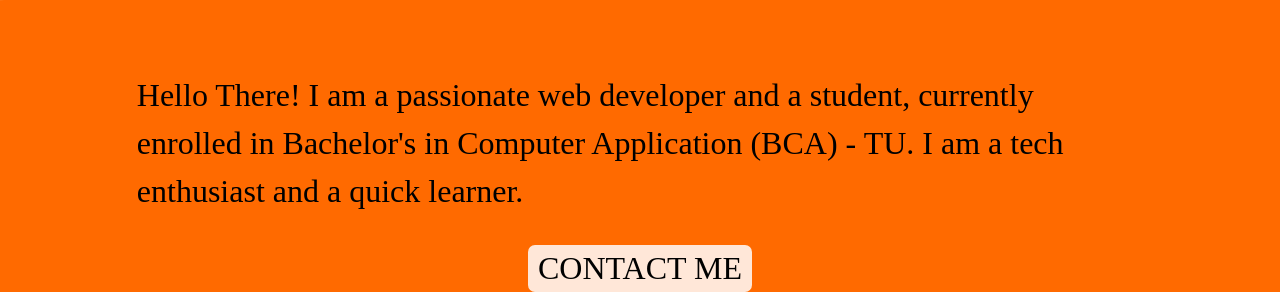
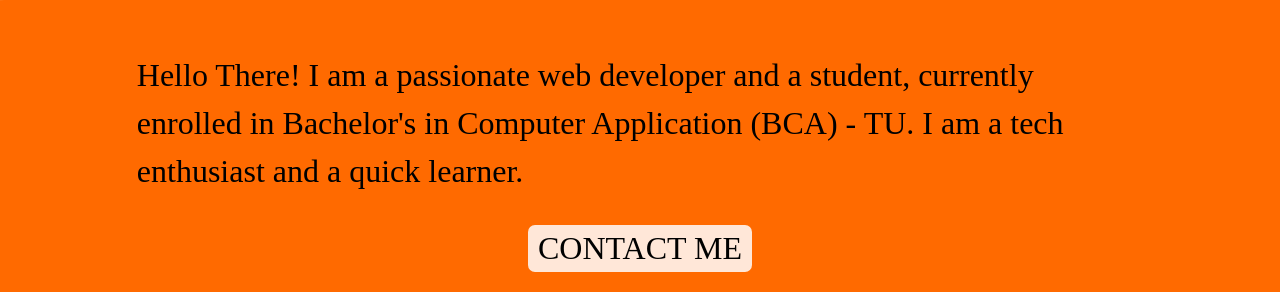
Before and after one commit to AryanAD/portfolio, a plain HTML site: page details.html in a window 1280 px wide. Shown: the part 508-800 px from the top of the page. Drawn offline with Linux system fonts and the light colour scheme.

Commit message:
details.html

```diff
--- a/details.html
+++ b/details.html
@@ -1,5 +1,5 @@
 <!DOCTYPE html>
-<html lang="en" class="about-html">
+<html lang="en">
 
     <head>
         <meta charset="UTF-8">
@@ -29,7 +29,9 @@
                 Application (BCA) - TU. I am a tech enthusiast and a quick learner.
             </p>
         </div>
-        <a href="contact.html"><button class="contactBTN">Contact Me</button></a>
+        <div class="contact-BTN">
+            <a href="contact.html"><button class="contactBTN">Contact Me</button></a>
+        </div>
 
     </body>
 
```
